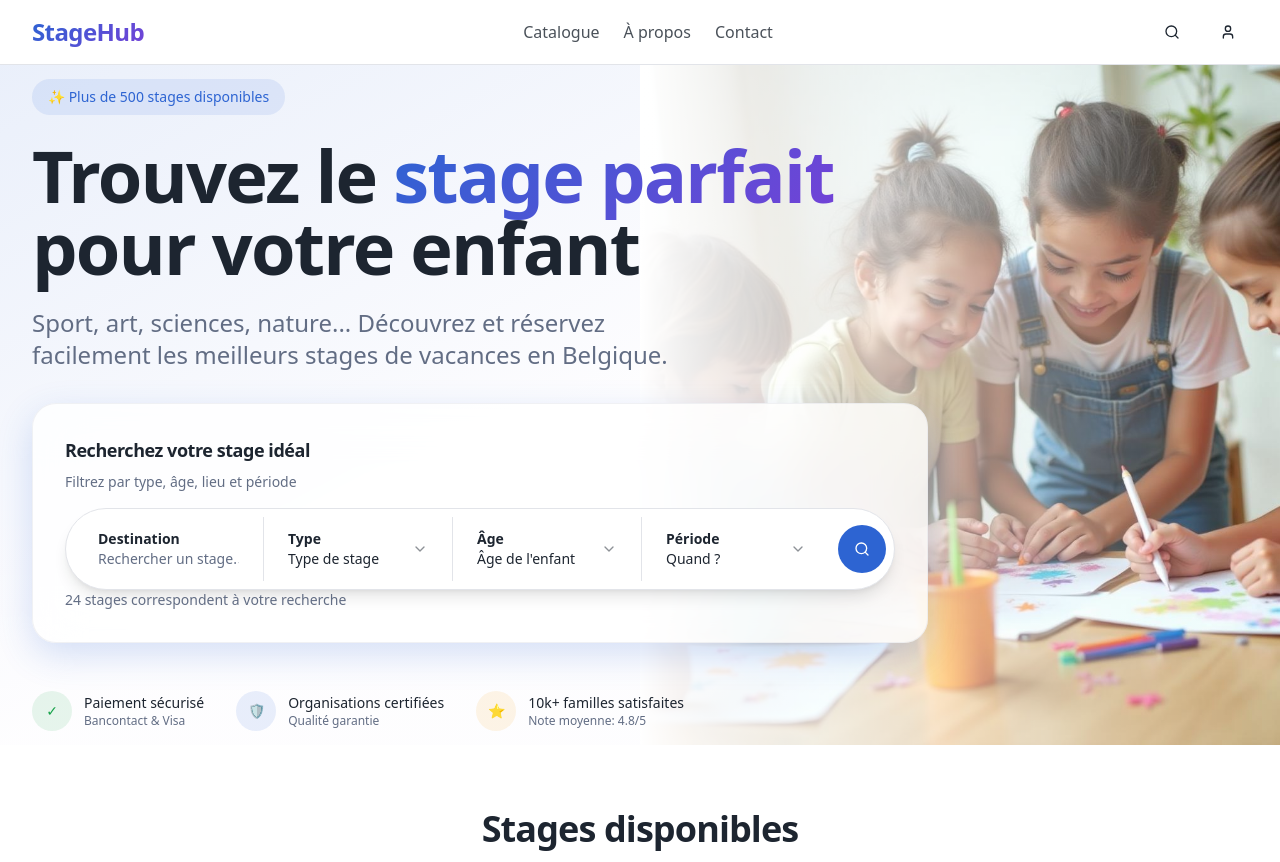
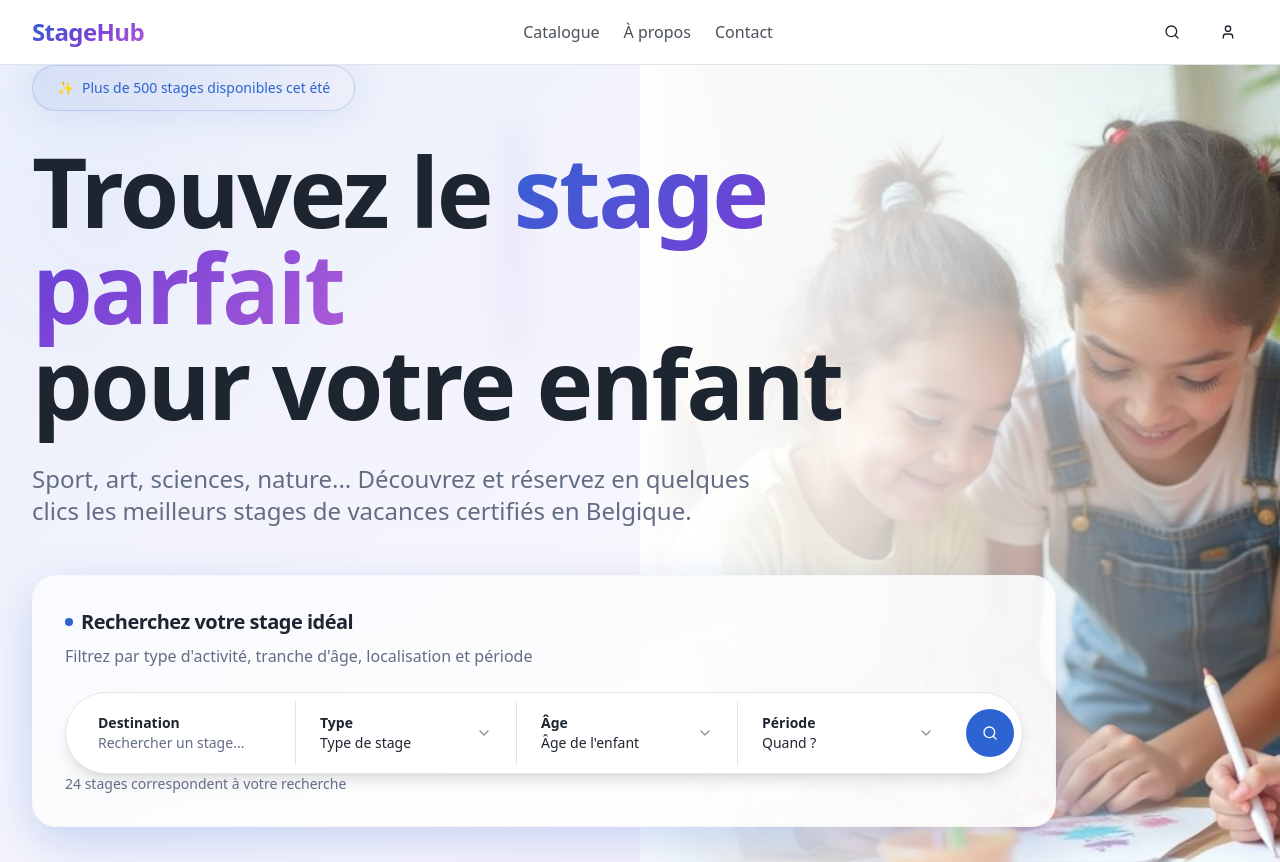
Before and after one commit to to4101/stage-hub-platform, a React (Vite) app: page / in a window 1280 px wide. Shown: the top 862 px of the page. Built offline with nearby package versions, Linux system fonts and the light colour scheme.

Commit message:
Refactor: Improve hero section

```diff
--- a/src/components/HeroSection.tsx
+++ b/src/components/HeroSection.tsx
@@ -5,10 +5,14 @@ import FilterBar from "@/components/FilterBar";
 
 const HeroSection = () => {
   return (
-    <section className="relative min-h-[85vh] flex items-center justify-center overflow-hidden">
-      {/* Background with enhanced gradient */}
-      <div className="absolute inset-0 bg-gradient-to-br from-primary/10 via-accent/5 to-secondary/10"></div>
-      <div className="absolute inset-0 bg-gradient-to-t from-background/20 via-transparent to-transparent"></div>
+    <section className="relative min-h-screen flex items-center justify-center overflow-hidden">
+      {/* Enhanced background with multiple layers */}
+      <div className="absolute inset-0 gradient-hero"></div>
+      <div className="absolute inset-0 bg-gradient-to-b from-transparent via-background/5 to-background/20"></div>
+
+      {/* Decorative elements */}
+      <div className="absolute top-20 left-10 w-32 h-32 bg-primary/5 rounded-full blur-3xl animate-float"></div>
+      <div className="absolute bottom-32 right-20 w-40 h-40 bg-accent/10 rounded-full blur-3xl animate-float" style={{animationDelay: '2s'}}></div>
 
       {/* Hero image on the right */}
       <div className="absolute right-0 top-0 bottom-0 w-1/2 hidden lg:block">
@@ -16,86 +20,114 @@ const HeroSection = () => {
           <img
             src={heroImage}
             alt="Enfants participant à des activités de stage"
-            className="w-full h-full object-cover"
+            className="w-full h-full object-cover object-center"
           />
-          <div className="absolute inset-0 bg-gradient-to-r from-background via-background/50 to-transparent"></div>
+          <div className="absolute inset-0 bg-gradient-to-r from-background via-background/70 to-background/10"></div>
         </div>
       </div>
 
       <div className="container mx-auto px-4 sm:px-6 lg:px-8 relative z-10">
-        <div className="max-w-4xl">
-          <div className="space-y-8">
-            {/* Main content */}
-            <div className="space-y-6">
-              <div className="inline-flex items-center px-4 py-2 rounded-full bg-primary/10 text-primary text-sm font-medium">
-                ✨ Plus de 500 stages disponibles
+        <div className="max-w-5xl">
+          <div className="space-y-12">
+            {/* Main content with enhanced animations */}
+            <div className="space-y-8 animate-fade-up">
+              <div className="inline-flex items-center px-6 py-3 rounded-full bg-gradient-to-r from-primary/10 to-accent/10 backdrop-blur-sm border border-primary/20 text-primary text-sm font-medium shadow-glow">
+                <span className="animate-pulse mr-2">✨</span>
+                Plus de 500 stages disponibles cet été
               </div>
 
-              <h1 className="text-5xl sm:text-6xl lg:text-7xl font-bold leading-tight">
+              <h1 className="text-5xl sm:text-6xl lg:text-7xl xl:text-8xl font-bold leading-[0.9] tracking-tight">
                 Trouvez le{" "}
-                <span className="gradient-primary bg-clip-text text-transparent">
+                <span className="gradient-primary bg-clip-text text-transparent relative">
                   stage parfait
+                  <div className="absolute -inset-1 gradient-primary opacity-20 blur-lg -z-10"></div>
                 </span>{" "}
+                <br className="hidden sm:block" />
                 pour votre enfant
               </h1>
 
-              <p className="text-xl sm:text-2xl text-muted-foreground leading-relaxed max-w-2xl">
-                Sport, art, sciences, nature... Découvrez et réservez facilement
-                les meilleurs stages de vacances en Belgique.
+              <p className="text-xl sm:text-2xl text-muted-foreground leading-relaxed max-w-3xl font-light">
+                Sport, art, sciences, nature... Découvrez et réservez en quelques clics
+                les meilleurs stages de vacances certifiés en Belgique.
               </p>
             </div>
 
-            {/* Enhanced Search Bar */}
-            <div className="bg-card/80 backdrop-blur-xl rounded-3xl p-8 shadow-custom-xl border border-border/50">
-              <div className="mb-4">
-                <h3 className="text-lg font-semibold text-foreground mb-2">Recherchez votre stage idéal</h3>
-                <p className="text-sm text-muted-foreground">Filtrez par type, âge, lieu et période</p>
+            {/* Enhanced Search Bar with better visual hierarchy */}
+            <div className="animate-scale-up" style={{animationDelay: '0.3s'}}>
+              <div className="bg-card/90 backdrop-blur-2xl rounded-3xl p-8 shadow-custom-xl border border-border/30 relative overflow-hidden">
+                {/* Subtle background pattern */}
+                <div className="absolute inset-0 bg-gradient-to-br from-primary/[0.02] to-accent/[0.02]"></div>
+
+                <div className="relative">
+                  <div className="mb-6">
+                    <h3 className="text-xl font-semibold text-foreground mb-2 flex items-center gap-2">
+                      <span className="w-2 h-2 bg-primary rounded-full"></span>
+                      Recherchez votre stage idéal
+                    </h3>
+                    <p className="text-muted-foreground font-light">
+                      Filtrez par type d'activité, tranche d'âge, localisation et période
+                    </p>
+                  </div>
+                  <FilterBar />
+                </div>
               </div>
-              <FilterBar />
             </div>
 
-            {/* Trust indicators */}
-            <div className="flex flex-wrap items-center gap-8 pt-4">
-              <div className="flex items-center gap-3">
-                <div className="w-10 h-10 bg-success/10 rounded-full flex items-center justify-center">
-                  <span className="text-success text-sm">✓</span>
+            {/* Enhanced trust indicators with better spacing */}
+            <div className="grid grid-cols-1 sm:grid-cols-3 gap-6 pt-8 animate-fade-up" style={{animationDelay: '0.6s'}}>
+              <div className="flex items-center gap-4 p-4 rounded-2xl bg-card/50 backdrop-blur-sm border border-border/20 transition-smooth hover:shadow-custom-md">
+                <div className="w-12 h-12 bg-gradient-to-br from-success/20 to-success/10 rounded-xl flex items-center justify-center flex-shrink-0">
+                  <span className="text-success text-lg">✓</span>
                 </div>
                 <div>
-                  <div className="text-sm font-medium">Paiement sécurisé</div>
-                  <div className="text-xs text-muted-foreground">Bancontact & Visa</div>
+                  <div className="font-semibold text-foreground">Paiement 100% sécurisé</div>
+                  <div className="text-sm text-muted-foreground">Bancontact, Visa & Mastercard</div>
                 </div>
               </div>
 
-              <div className="flex items-center gap-3">
-                <div className="w-10 h-10 bg-primary/10 rounded-full flex items-center justify-center">
-                  <span className="text-primary text-sm">🛡️</span>
+              <div className="flex items-center gap-4 p-4 rounded-2xl bg-card/50 backdrop-blur-sm border border-border/20 transition-smooth hover:shadow-custom-md">
+                <div className="w-12 h-12 bg-gradient-to-br from-primary/20 to-primary/10 rounded-xl flex items-center justify-center flex-shrink-0">
+                  <span className="text-primary text-lg">🛡️</span>
                 </div>
                 <div>
-                  <div className="text-sm font-medium">Organisations certifiées</div>
-                  <div className="text-xs text-muted-foreground">Qualité garantie</div>
+                  <div className="font-semibold text-foreground">Organisations certifiées</div>
+                  <div className="text-sm text-muted-foreground">Qualité et sécurité garanties</div>
                 </div>
               </div>
 
-              <div className="flex items-center gap-3">
-                <div className="w-10 h-10 bg-warning/10 rounded-full flex items-center justify-center">
-                  <span className="text-warning text-sm">⭐</span>
+              <div className="flex items-center gap-4 p-4 rounded-2xl bg-card/50 backdrop-blur-sm border border-border/20 transition-smooth hover:shadow-custom-md">
+                <div className="w-12 h-12 bg-gradient-to-br from-warning/20 to-warning/10 rounded-xl flex items-center justify-center flex-shrink-0">
+                  <span className="text-warning text-lg">⭐</span>
                 </div>
                 <div>
-                  <div className="text-sm font-medium">10k+ familles satisfaites</div>
-                  <div className="text-xs text-muted-foreground">Note moyenne: 4.8/5</div>
+                  <div className="font-semibold text-foreground">10k+ familles satisfaites</div>
+                  <div className="text-sm text-muted-foreground">Note moyenne: 4.8/5 étoiles</div>
                 </div>
               </div>
+            </div>
+
+            {/* Call to action hint */}
+            <div className="text-center pt-8 animate-fade-up" style={{animationDelay: '0.9s'}}>
+              <p className="text-muted-foreground text-sm font-light">
+                ↓ Découvrez nos stages populaires ci-dessous
+              </p>
             </div>
           </div>
         </div>
       </div>
 
-      {/* Floating cards for mobile */}
-      <div className="lg:hidden absolute top-20 right-4 bg-card/90 backdrop-blur-sm p-3 rounded-xl shadow-custom-md border">
-        <div className="text-xs font-medium text-success">✓ Réservation sécurisée</div>
+      {/* Enhanced floating cards for mobile */}
+      <div className="lg:hidden absolute top-24 right-6 bg-card/95 backdrop-blur-xl p-4 rounded-2xl shadow-custom-lg border border-border/30 animate-float">
+        <div className="text-sm font-medium text-success flex items-center gap-2">
+          <span className="w-2 h-2 bg-success rounded-full"></span>
+          Réservation sécurisée
+        </div>
       </div>
-      <div className="lg:hidden absolute bottom-20 left-4 bg-card/90 backdrop-blur-sm p-3 rounded-xl shadow-custom-md border">
-        <div className="text-xs font-medium text-primary">🎨 500+ activités</div>
+      <div className="lg:hidden absolute bottom-32 left-6 bg-card/95 backdrop-blur-xl p-4 rounded-2xl shadow-custom-lg border border-border/30 animate-float" style={{animationDelay: '3s'}}>
+        <div className="text-sm font-medium text-primary flex items-center gap-2">
+          <span className="w-2 h-2 bg-primary rounded-full"></span>
+          500+ activités
+        </div>
       </div>
     </section>
   );
--- a/src/index.css
+++ b/src/index.css
@@ -50,15 +50,17 @@
     --ring: 220 65% 50%;
 
     /* Gradients */
-    --gradient-primary: linear-gradient(135deg, hsl(220 65% 50%), hsl(260 65% 55%));
+    --gradient-primary: linear-gradient(135deg, hsl(220 65% 50%), hsl(260 65% 55%), hsl(280 60% 60%));
     --gradient-secondary: linear-gradient(135deg, hsl(220 15% 98%), hsl(220 15% 94%));
     --gradient-accent: linear-gradient(135deg, hsl(260 65% 92%), hsl(220 65% 95%));
+    --gradient-hero: linear-gradient(135deg, hsl(220 65% 50% / 0.1), hsl(260 65% 55% / 0.05), hsl(280 60% 60% / 0.1));
 
     /* Shadows */
     --shadow-sm: 0 2px 4px hsl(220 65% 50% / 0.08);
     --shadow-md: 0 4px 12px hsl(220 65% 50% / 0.12);
     --shadow-lg: 0 8px 24px hsl(220 65% 50% / 0.16);
-    --shadow-xl: 0 12px 36px hsl(220 65% 50% / 0.20);
+    --shadow-xl: 0 16px 48px hsl(220 65% 50% / 0.24);
+    --shadow-glow: 0 0 40px hsl(220 65% 50% / 0.15);
 
     /* Typography */
     --font-size-xs: 0.75rem;
@@ -136,6 +138,10 @@
     background: var(--gradient-accent);
   }
 
+  .gradient-hero {
+    background: var(--gradient-hero);
+  }
+
   .shadow-custom-sm {
     box-shadow: var(--shadow-sm);
   }
@@ -152,12 +158,55 @@
     box-shadow: var(--shadow-xl);
   }
 
+  .shadow-glow {
+    box-shadow: var(--shadow-glow);
+  }
+
   .transition-smooth {
     transition: var(--transition-smooth);
   }
 
   .transition-fast {
     transition: var(--transition-fast);
+  }
+
+  .animate-float {
+    animation: float 6s ease-in-out infinite;
+  }
+
+  .animate-fade-up {
+    animation: fadeUp 0.8s ease-out forwards;
+  }
+
+  .animate-scale-up {
+    animation: scaleUp 0.6s ease-out forwards;
+  }
+}
+
+@keyframes float {
+  0%, 100% { transform: translateY(0px); }
+  50% { transform: translateY(-20px); }
+}
+
+@keyframes fadeUp {
+  from {
+    opacity: 0;
+    transform: translateY(30px);
+  }
+  to {
+    opacity: 1;
+    transform: translateY(0);
+  }
+}
+
+@keyframes scaleUp {
+  from {
+    opacity: 0;
+    transform: scale(0.9);
+  }
+  to {
+    opacity: 1;
+    transform: scale(1);
   }
 }
 
```
